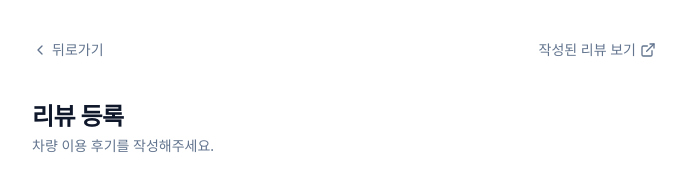
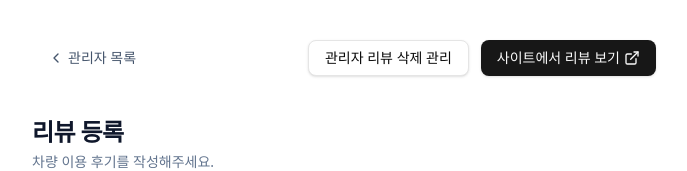
Before and after one commit to hyunyeee/seungyeland-admin, a Next.js app: page /review in a window 1280 px wide. Shown: the top 171 px of the page, without its empty margins (296-983 px from the left). Built offline with nearby package versions, Linux system fonts and the light colour scheme; no server answers.

Commit message:
feat: 관리자 메뉴 이동 버튼 추가

```diff
--- a/src/app/review/page.tsx
+++ b/src/app/review/page.tsx
@@ -1,29 +1,42 @@
 import Link from "next/link";
 import { ChevronLeft, ExternalLink } from "lucide-react";
 import ReviewForm from "@/components/review/ReviewForm";
+import { Button } from "@/components/ui/button";
 
 export default function ReviewCreatePage() {
   return (
     <div className="mx-auto max-w-2xl px-6 py-10">
       {/* 상단 네비게이션 */}
       <div className="mb-10 flex items-center justify-between">
-        <Link
-          href="/"
-          className="inline-flex items-center gap-1 text-sm text-slate-500 transition hover:text-slate-900"
+        {/* 관리자 목록으로 */}
+        <Link href="/">
+          <Button
+            variant="ghost"
+            className="flex items-center gap-1 text-slate-600 hover:text-slate-900"
           >
             <ChevronLeft className="h-4 w-4" />
-          뒤로가기
+            관리자 목록
+          </Button>
         </Link>
 
-        <Link
+        {/* 우측 버튼 그룹 */}
+        <div className="flex gap-3">
+          <Link href="/review-list">
+            <Button variant="outline">관리자 리뷰 삭제 관리</Button>
+          </Link>
+
+          {/* 승계랜드 새 탭 */}
+          <a
             href="https://seungyeland.vercel.app/reviews"
             target="_blank"
             rel="noopener noreferrer"
-          className="inline-flex items-center gap-1 text-sm text-slate-500 transition hover:text-slate-900"
           >
-          작성된 리뷰 보기
+            <Button className="flex items-center gap-1">
+              사이트에서 리뷰 보기
               <ExternalLink className="h-4 w-4" />
-        </Link>
+            </Button>
+          </a>
+        </div>
       </div>
 
       {/* 타이틀 영역 */}
@@ -32,7 +45,7 @@
         <p className="mt-1 text-sm text-slate-500">차량 이용 후기를 작성해주세요.</p>
       </div>
 
-      {/* 폼 카드 */}
+      {/* 폼 */}
       <ReviewForm />
     </div>
   );
```
Lines whose indentation alone changed are shown as unchanged.
